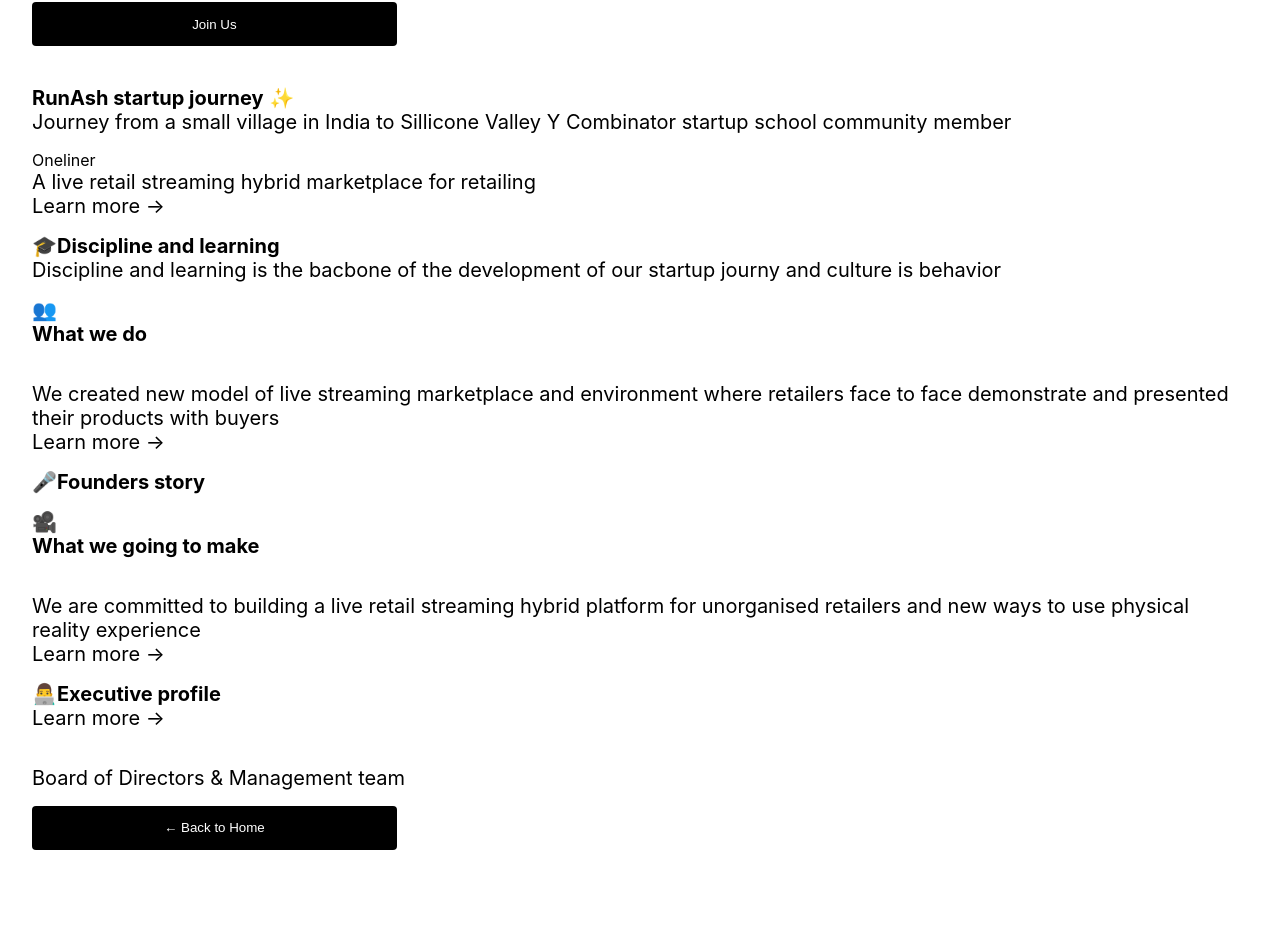
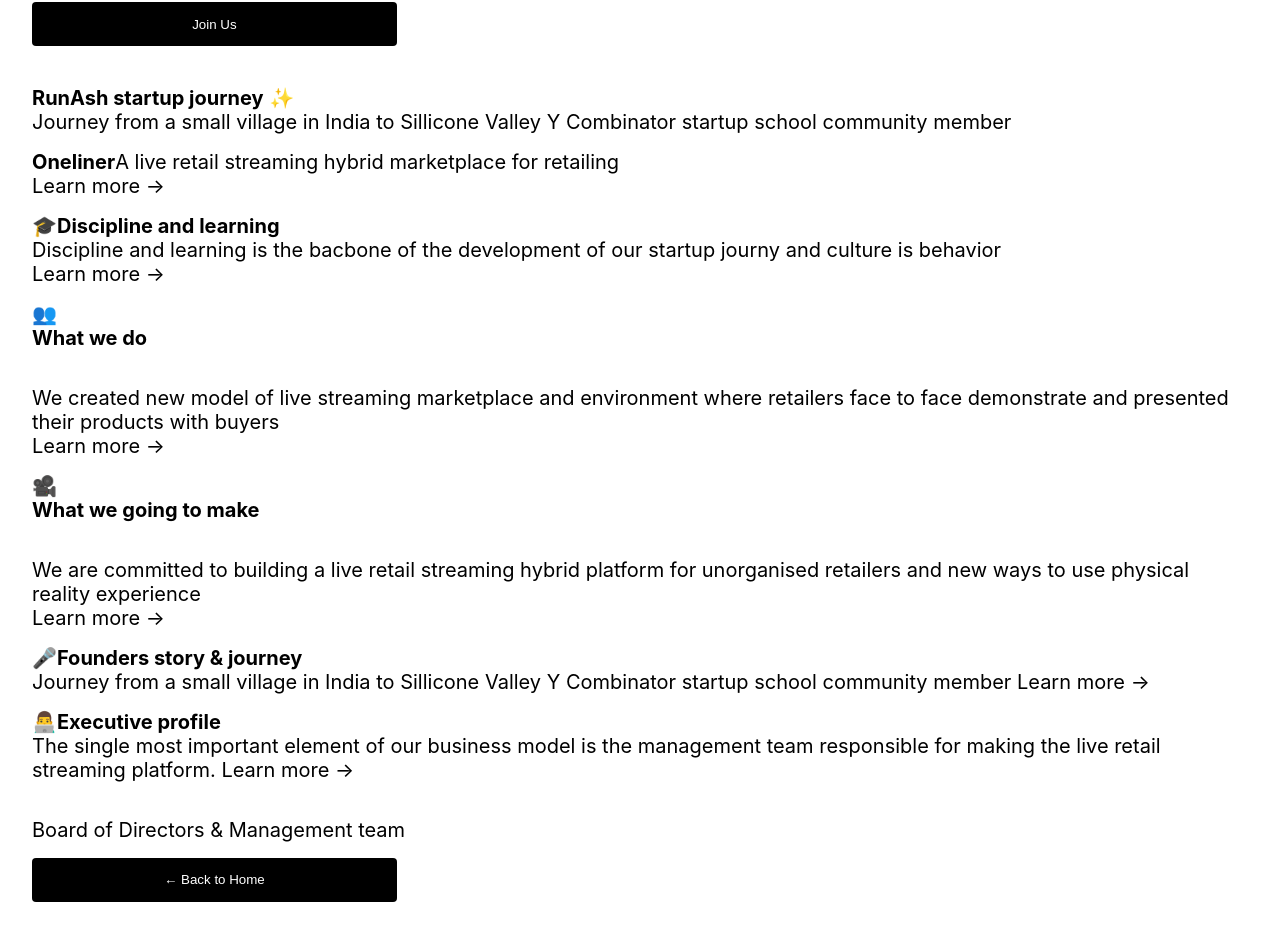
Before and after one commit to rammurmu/next, a Next.js app: page /about in a window 1280 px wide. Shown: the part 386-1326 px from the top of the page. Built offline with nearby package versions, Linux system fonts and the light colour scheme.

Commit message:
Update about.js

```diff
--- a/pages/about.js
+++ b/pages/about.js
@@ -28,15 +28,16 @@ export default function About() {
         </p>
 
 
-        <ul>
-         <li>Oneliner</li>
-        <p className={styles.p}>A live retail streaming hybrid marketplace for retailing<br />Learn more &rarr;</p>
-        </ul>
+
+
+        <p className={styles.p}><b>Oneliner</b>A live retail streaming hybrid marketplace for retailing<br />Learn more &rarr;</p>
+
 
          <p className={styles.p}><b>🎓Discipline and learning</b>
           <br />
           Discipline and learning is the bacbone of the development of our startup journy and culture is behavior
-          </p>
+          <br />
+           Learn more &rarr;</p>
 
         <p className={styles.p}>👥<br /><b>What we do</b></p>
         <br />
@@ -44,16 +45,19 @@ export default function About() {
        <br />
        Learn more &rarr;</p>
 
-        <p className={ styles.p}><b>🎤Founders story</b></p>
-
         <p className={styles.p}>🎥<br /><b>What we going to make</b></p>
         <br />
         <p className={styles.p}>We are committed to building a live retail streaming hybrid platform for unorganised retailers and new ways to use physical reality experience
         <br />
          Learn more &rarr;</p>
 
+         <p className={ styles.p}><b>🎤Founders story & journey</b>
+         <br />Journey from a small village in India to Sillicone Valley Y Combinator startup school community member
+          Learn more &rarr;</p>
+
          <p className={styles.p}><b>👨‍💻Executive profile</b>
-         <br />
+         <br />The single most important element of our business model is the management team responsible for making the live retail streaming platform.
+
           Learn more &rarr;</p>
 
 
```
